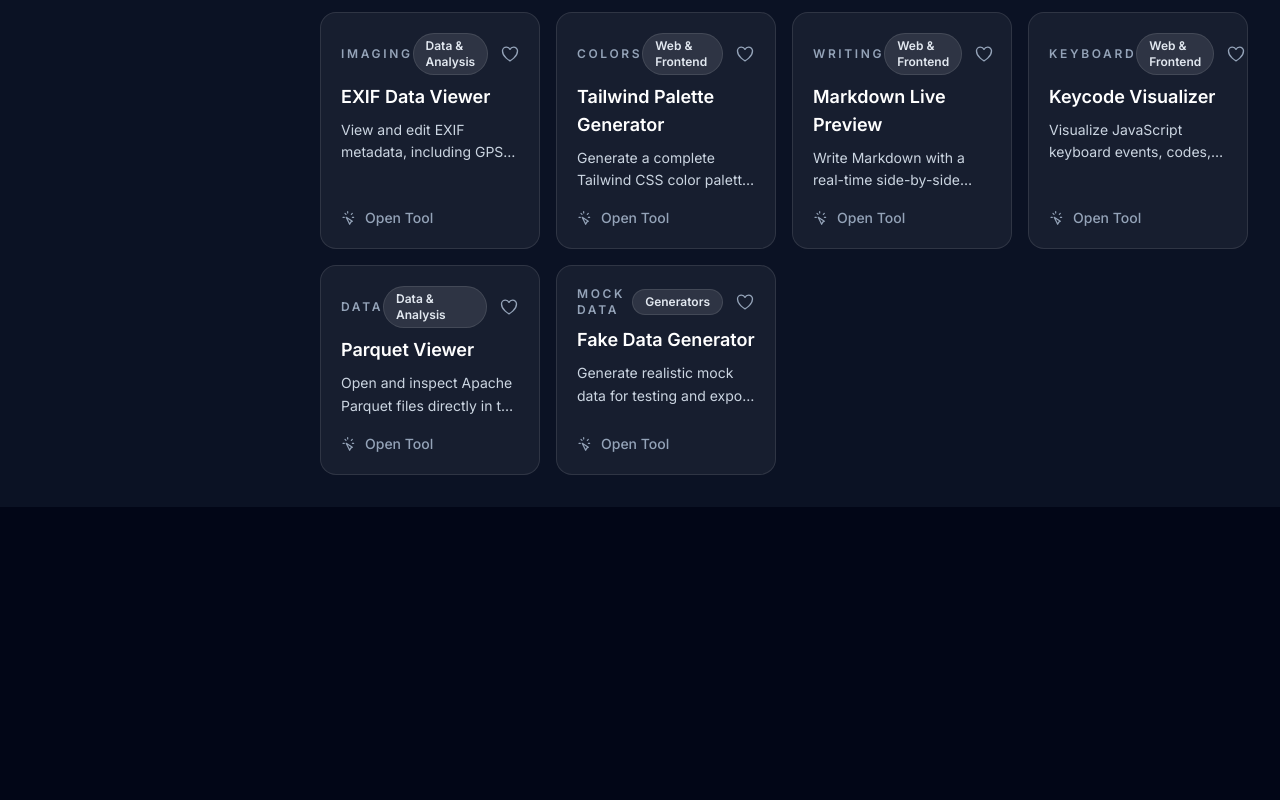
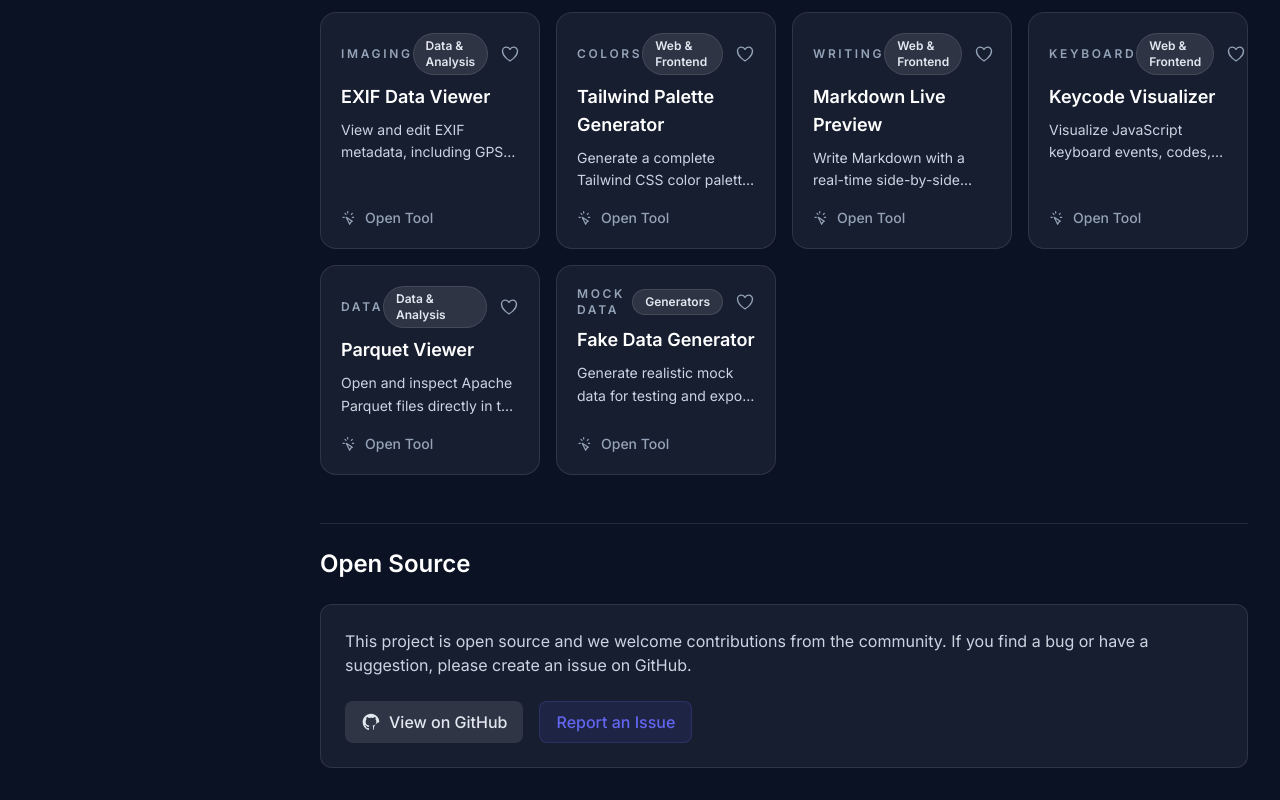
Before and after one commit to henryphchan/dev-tools, a Next.js app: page / in a window 1280 px wide. Shown: the part 1983-2783 px from the top of the page. Before the commit the page ends 2490 px from the top, so only its background shows below. Built offline with nearby package versions, Linux system fonts and the light colour scheme.

Commit message:
Update page.tsx

```diff
--- a/app/page.tsx
+++ b/app/page.tsx
@@ -1,7 +1,7 @@
 'use client';
 
 import { tools } from '../lib/tools';
-import { Logo } from '../components/icons';
+import { Logo, GitHubIcon } from '../components/icons';
 import { LandingToolCard } from '../components/LandingToolCard';
 import { useFavorites } from '../hooks/useFavorites';
 
@@ -49,6 +49,35 @@ export default function Home() {
           ))}
         </div>
       </section>
-    </div>
+
+      <section className="space-y-6 pt-6 border-t border-white/10">
+        <h2 className="text-2xl font-semibold text-white">Open Source</h2>
+        <div className="bg-white/5 border border-white/10 rounded-xl p-6">
+          <p className="text-slate-300 mb-6">
+            This project is open source and we welcome contributions from the community.
+            If you find a bug or have a suggestion, please create an issue on GitHub.
+          </p>
+          <div className="flex flex-wrap gap-4">
+            <a
+              href="https://github.com/henryphchan/dev-tools/"
+              target="_blank"
+              rel="noopener noreferrer"
+              className="inline-flex items-center gap-2 px-4 py-2 bg-white/10 hover:bg-white/20 text-slate-200 rounded-lg transition-colors font-medium"
+            >
+              <GitHubIcon className="w-5 h-5" />
+              View on GitHub
+            </a>
+            <a
+              href="https://github.com/henryphchan/dev-tools/issues"
+              target="_blank"
+              rel="noopener noreferrer"
+              className="inline-flex items-center gap-2 px-4 py-2 bg-brand/10 hover:bg-brand/20 text-brand rounded-lg transition-colors font-medium border border-brand/20"
+            >
+              Report an Issue
+            </a>
+          </div>
+        </div>
+      </section>
+    </div >
   );
 }
```
